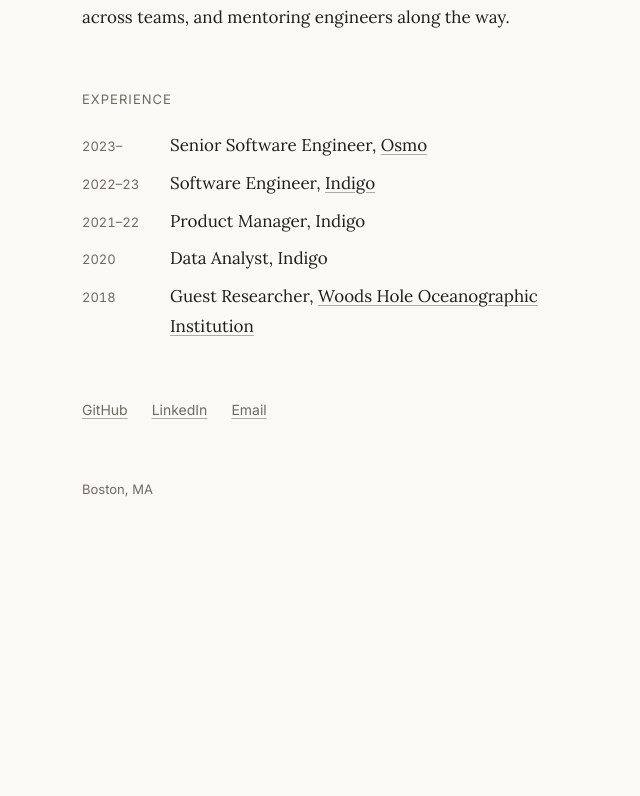
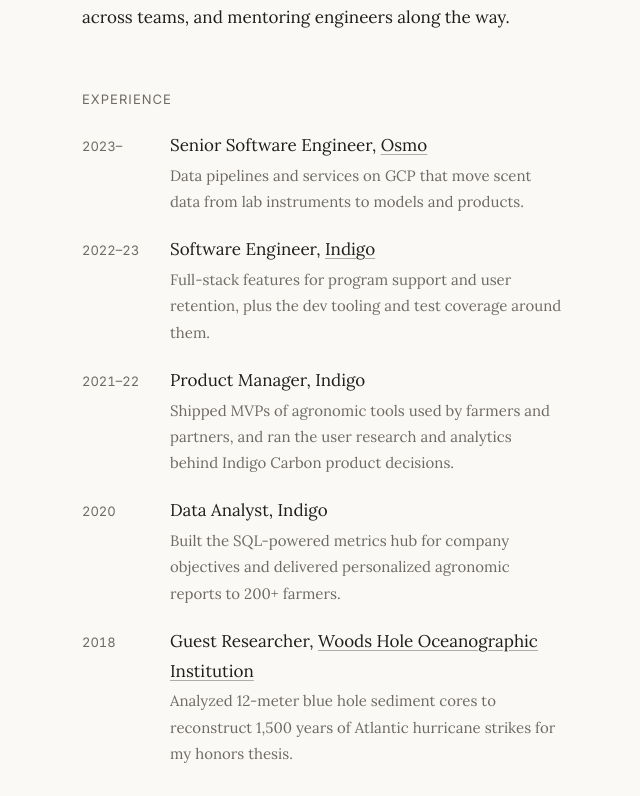
Before and after one commit to cdizon239/charmille, a React (Vite) app: page / in a window 1280 px wide. Shown: the part 584-1380 px from the top of the page, without its empty margins (318-958 px from the left). Before the commit the page ends 1165 px from the top, so only its background shows below. Built offline with nearby package versions, Linux system fonts and the light colour scheme.

Commit message:
Add blurbs to experience entries

```diff
--- a/src/App.tsx
+++ b/src/App.tsx
@@ -3,7 +3,7 @@
     <main>
       <header>
         <h1>Charmille Coleen Dizon</h1>
-        <p className="role">AI Product Engineer</p>
+        <p className="role">Product Engineer</p>
       </header>
 
       <section>
@@ -35,26 +35,58 @@
         <ul>
           <li>
             <span className="dates">2023&ndash;</span>
-            <span>Senior Software Engineer, <a href="https://www.osmo.ai/">Osmo</a></span>
+            <div>
+              <p>Senior Software Engineer, <a href="https://www.osmo.ai/">Osmo</a></p>
+              <p className="blurb">
+                Data pipelines and services on GCP that move scent data from
+                lab instruments to models and products.
+              </p>
+            </div>
           </li>
           <li>
             <span className="dates">2022&ndash;23</span>
-            <span>Software Engineer, <a href="https://www.indigoag.com/">Indigo</a></span>
+            <div>
+              <p>Software Engineer, <a href="https://www.indigoag.com/">Indigo</a></p>
+              <p className="blurb">
+                Full-stack features for program support and user retention,
+                plus the dev tooling and test coverage around them.
+              </p>
+            </div>
           </li>
           <li>
             <span className="dates">2021&ndash;22</span>
-            <span>Product Manager, Indigo</span>
+            <div>
+              <p>Product Manager, Indigo</p>
+              <p className="blurb">
+                Shipped MVPs of agronomic tools used by farmers and partners,
+                and ran the user research and analytics behind Indigo Carbon
+                product decisions.
+              </p>
+            </div>
           </li>
           <li>
             <span className="dates">2020</span>
-            <span>Data Analyst, Indigo</span>
+            <div>
+              <p>Data Analyst, Indigo</p>
+              <p className="blurb">
+                Built the SQL-powered metrics hub for company objectives and
+                delivered personalized agronomic reports to 200+ farmers.
+              </p>
+            </div>
           </li>
           <li>
             <span className="dates">2018</span>
-            <span>
-              Guest Researcher,{' '}
-              <a href="https://www.whoi.edu/">Woods Hole Oceanographic Institution</a>
-            </span>
+            <div>
+              <p>
+                Guest Researcher,{' '}
+                <a href="https://www.whoi.edu/">Woods Hole Oceanographic Institution</a>
+              </p>
+              <p className="blurb">
+                Analyzed 12-meter blue hole sediment cores to reconstruct
+                1,500 years of Atlantic hurricane strikes for my honors
+                thesis.
+              </p>
+            </div>
           </li>
         </ul>
       </section>
--- a/src/index.css
+++ b/src/index.css
@@ -119,7 +119,13 @@
 }
 
 .experience li + li {
-  margin-top: 0.5rem;
+  margin-top: 1.25rem;
+}
+
+.blurb {
+  font-size: 0.9375rem;
+  color: var(--muted);
+  margin-top: 0.125rem;
 }
 
 .dates {
```
